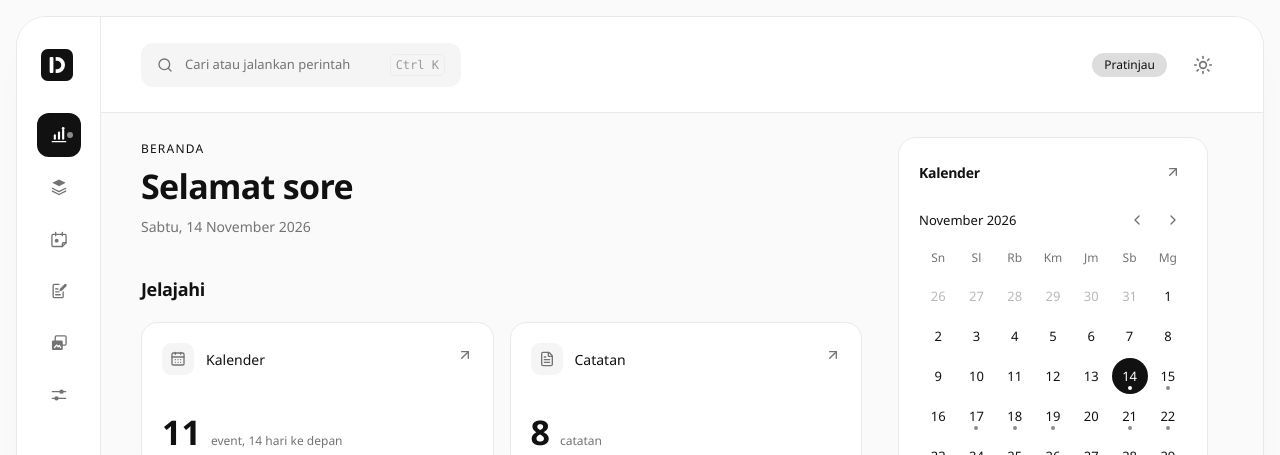
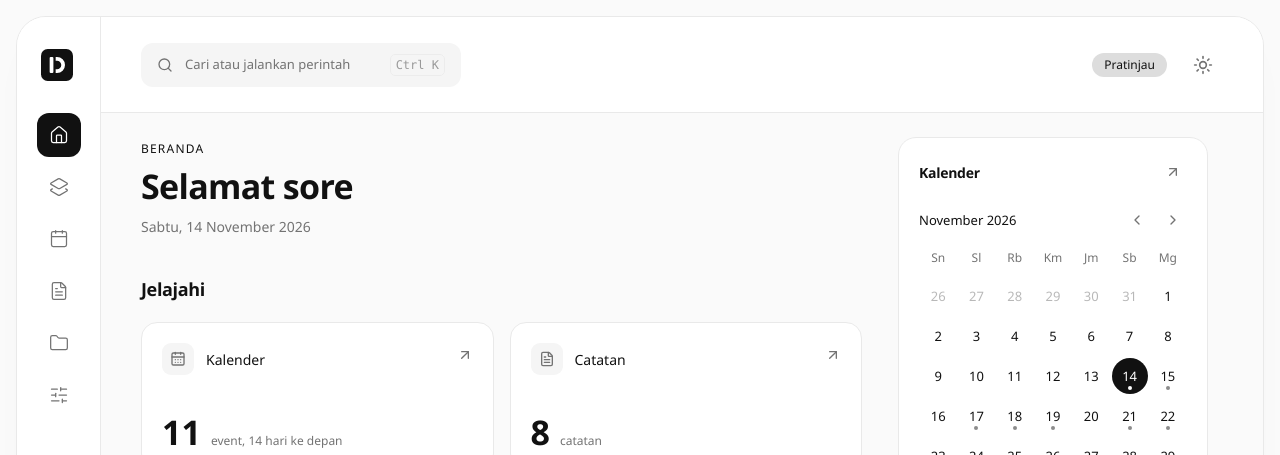
Before and after one commit to cendysaputra/databoard, a React (Vite) app: page / in a window 1280 px wide. Shown: the top 455 px of the page. Built offline with nearby package versions, Linux system fonts and the light colour scheme.

Commit message:
style: simplify sidebar icons and remove the active dot

```diff
--- a/src/app/layout/Sidebar.tsx
+++ b/src/app/layout/Sidebar.tsx
@@ -53,8 +53,6 @@ export function Sidebar() {
             <Link to={to} aria-label={label} title={label} className={itemClass}>
               <Icon className="size-5 shrink-0" />
               {!collapsed && <span className="truncate">{label}</span>}
-              {/* Active marker: a small dot beside the icon. */}
-              <span className="nav-marker absolute top-1/2 right-2 size-1.5 -translate-y-1/2 rounded-full bg-accent-2 opacity-0 group-aria-[current=page]:opacity-100" />
             </Link>
 
             {/* The user's collections sit right under their heading. */}
@@ -91,7 +89,7 @@ export function Sidebar() {
           title={toggleLabel}
           className={cn(itemClass, 'w-full')}
         >
-          <ToggleIcon aria-hidden className="size-5 shrink-0" />
+          <ToggleIcon aria-hidden strokeWidth={1.5} className="size-5 shrink-0" />
         </button>
       </div>
     </aside>
--- a/src/shared/styles/index.css
+++ b/src/shared/styles/index.css
@@ -239,9 +239,6 @@
   .nav-item:hover:not([aria-current='page']) {
     background: var(--surface-hover);
   }
-  .nav-item[aria-current='page'] .nav-marker {
-    background: var(--accent-2);
-  }
   .palette-trigger kbd {
     border: 1px solid var(--border);
     border-radius: 5px;
@@ -280,7 +277,7 @@
     padding-inline: 16px;
   }
   .sidebar-brand > span,
-  .sidebar-nav .nav-item > span:not(.nav-marker),
+  .sidebar-nav .nav-item > span,
   .sidebar-nav > div {
     display: none;
   }
@@ -291,11 +288,6 @@
   .sidebar-nav .nav-item {
     width: 44px;
     padding-inline: 12px;
-  }
-  .nav-marker {
-    right: 3px;
-    width: 4px;
-    height: 4px;
   }
   .sidebar-footer {
     padding-inline: 9px;
--- a/src/shared/ui/icons.tsx
+++ b/src/shared/ui/icons.tsx
@@ -1,31 +1,8 @@
+import { Calendar, FileText, Folder, House, Layers2, SlidersHorizontal } from 'lucide-react';
 import type { SVGProps } from 'react';
-
-/**
- * DataBoard's own icon set. Each icon mixes an outline with one solid part,
- * so the set carries the brand instead of looking generic.
- * Small utility icons (search, arrows) still come from lucide-react.
- */
 
 export type IconProps = SVGProps<SVGSVGElement>;
 export type Icon = (props: IconProps) => React.JSX.Element;
-
-function Svg(props: IconProps) {
-  return (
-    <svg
-      viewBox="0 0 24 24"
-      fill="none"
-      stroke="currentColor"
-      strokeWidth={1.6}
-      strokeLinecap="round"
-      strokeLinejoin="round"
-      aria-hidden
-      {...props}
-    />
-  );
-}
-
-/** The solid part of an icon; the rest is outline. */
-const accent = { fill: 'currentColor', stroke: 'none' } as const;
 
 /** A split D monogram: one stem and one open bowl, without decorative accents. */
 export function LogoMark(props: IconProps) {
@@ -40,71 +17,27 @@ export function LogoMark(props: IconProps) {
   );
 }
 
-/** Home: a rising run of bars, the tallest capped in accent. */
+/** One outline family and stroke weight for module navigation and empty states. */
 export function HomeIcon(props: IconProps) {
-  return (
-    <Svg {...props}>
-      <path d="M4 20h16" />
-      <path d="M7 16.5v-4M12 16.5V9M17 16.5V6.5" strokeWidth={2.6} />
-      <circle cx="17" cy="4.2" r="1.7" {...accent} />
-    </Svg>
-  );
+  return <House aria-hidden strokeWidth={1.5} {...props} />;
 }
 
-/** Collections: a stack of sheets, the top one in accent. */
 export function CollectionIcon(props: IconProps) {
-  return (
-    <Svg {...props}>
-      <path d="M4 13.5l8 4 8-4M4 17l8 4 8-4" />
-      <path d="M12 3l8 4-8 4-8-4 8-4Z" {...accent} />
-    </Svg>
-  );
+  return <Layers2 aria-hidden strokeWidth={1.5} {...props} />;
 }
 
-/** Calendar: a tear-off page with today marked. */
 export function CalendarIcon(props: IconProps) {
-  return (
-    <Svg {...props}>
-      <path d="M5 6.5h14a1.5 1.5 0 0 1 1.5 1.5v8.5L16 21H5a1.5 1.5 0 0 1-1.5-1.5V8A1.5 1.5 0 0 1 5 6.5Z" />
-      <path d="M20.5 16.500H17.500a1.5 1.5 0 0 0-1.5 1.500V21" />
-      <path d="M8 4v4M16 4v4" />
-      <circle cx="9.2" cy="14" r="2.3" {...accent} />
-    </Svg>
-  );
+  return <Calendar aria-hidden strokeWidth={1.5} {...props} />;
 }
 
-/** Notes: a sheet with handwriting and an accent pen stroke. */
 export function NotesIcon(props: IconProps) {
-  return (
-    <Svg {...props}>
-      <path d="M12 4H6.5A1.5 1.5 0 0 0 5 5.5v13A1.5 1.5 0 0 0 6.5 20h9a1.5 1.5 0 0 0 1.5-1.500V13" />
-      <path d="M8 9.500c1-1.2 1.8 1.2 2.8 0M8 13h4M8 16.500h5.5" />
-      <path
-        d="M19.6 3.400a1.7 1.7 0 0 1 1.2 2.900l-5.3 5.3-3 .7.7-3 5.3-5.300a1.7 1.7 0 0 1 1.1-.6Z"
-        {...accent}
-      />
-    </Svg>
-  );
+  return <FileText aria-hidden strokeWidth={1.5} {...props} />;
 }
 
-/** Portfolio: two stacked works, the front one in accent. */
 export function PortfolioIcon(props: IconProps) {
-  return (
-    <Svg {...props}>
-      <rect x="7.5" y="3.5" width="13" height="11" rx="1.5" />
-      <rect x="3.5" y="9" width="13" height="11.5" rx="1.5" {...accent} />
-      <path d="M6.5 17.500l2.5-3 2 2 1.5-1.5 1.5 2.5" stroke="var(--bg)" />
-    </Svg>
-  );
+  return <Folder aria-hidden strokeWidth={1.5} {...props} />;
 }
 
-/** Settings: two sliders with accent knobs. */
 export function SettingsIcon(props: IconProps) {
-  return (
-    <Svg {...props}>
-      <path d="M4 8h16M4 16h16" />
-      <circle cx="15" cy="8" r="2.6" {...accent} />
-      <circle cx="9" cy="16" r="2.6" {...accent} />
-    </Svg>
-  );
+  return <SlidersHorizontal aria-hidden strokeWidth={1.5} {...props} />;
 }
```
Also changed, not shown: 2 other files (tests, documents, lock files or other folders).
